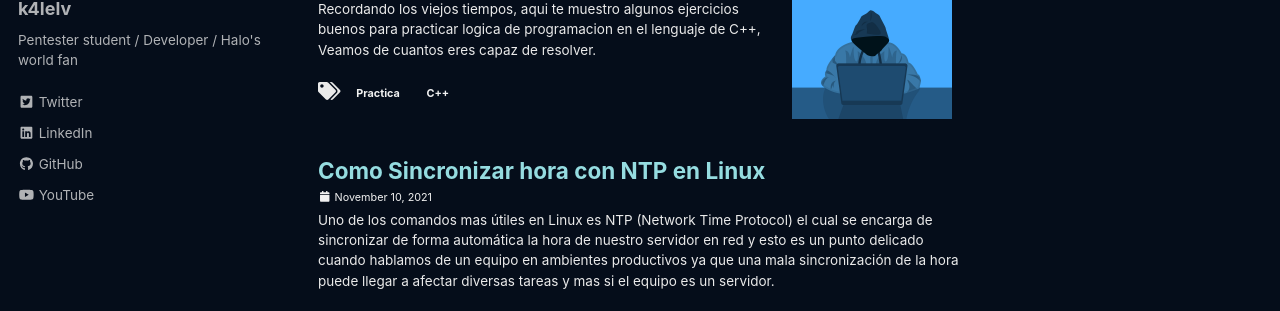
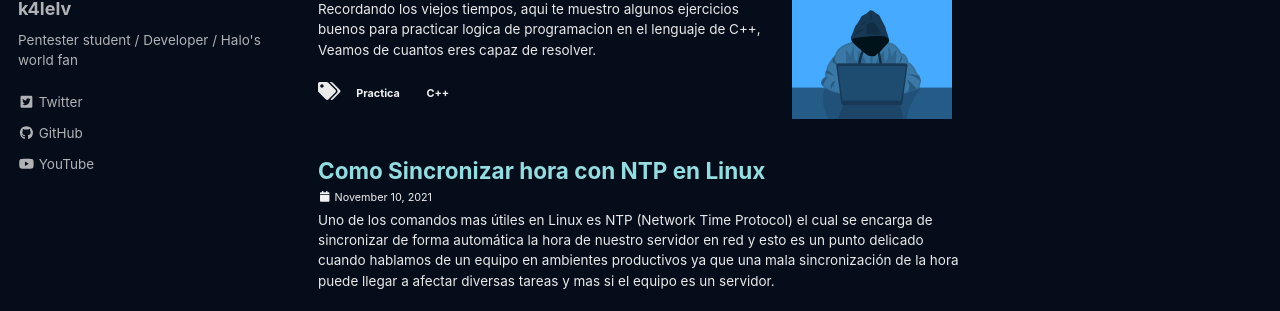
Before and after one commit to k4lelv/k4lelv.github.io, a Jekyll site: the page built from index.html, in a window 1280 px wide. Shown: the part 213-524 px from the top of the page. Built offline with Jekyll 4.4.1, drawn with Linux system fonts in a browser that asks for light colours; cached includes are drawn as plain includes; a script that is not in the unit is left out; the list of posts is cut into pages by our own code.

Commit message:
likedlink

```diff
--- a/_config.yml
+++ b/_config.yml
@@ -118,7 +118,7 @@ author:
   keybase          :
   instagram        :
   lastfm           :
-  linkedin         : "k4lelv" # (the last part of your profile url, e.g. https://www.linkedin.com/in/john-doe-12345678)
+  linkedin         : #"k4lelv" # (the last part of your profile url, e.g. https://www.linkedin.com/in/john-doe-12345678)
   pinterest        :
   soundcloud       :
   stackoverflow    : # "123456/username" (the last part of your profile url, e.g. https://stackoverflow.com/users/123456/username)
```
